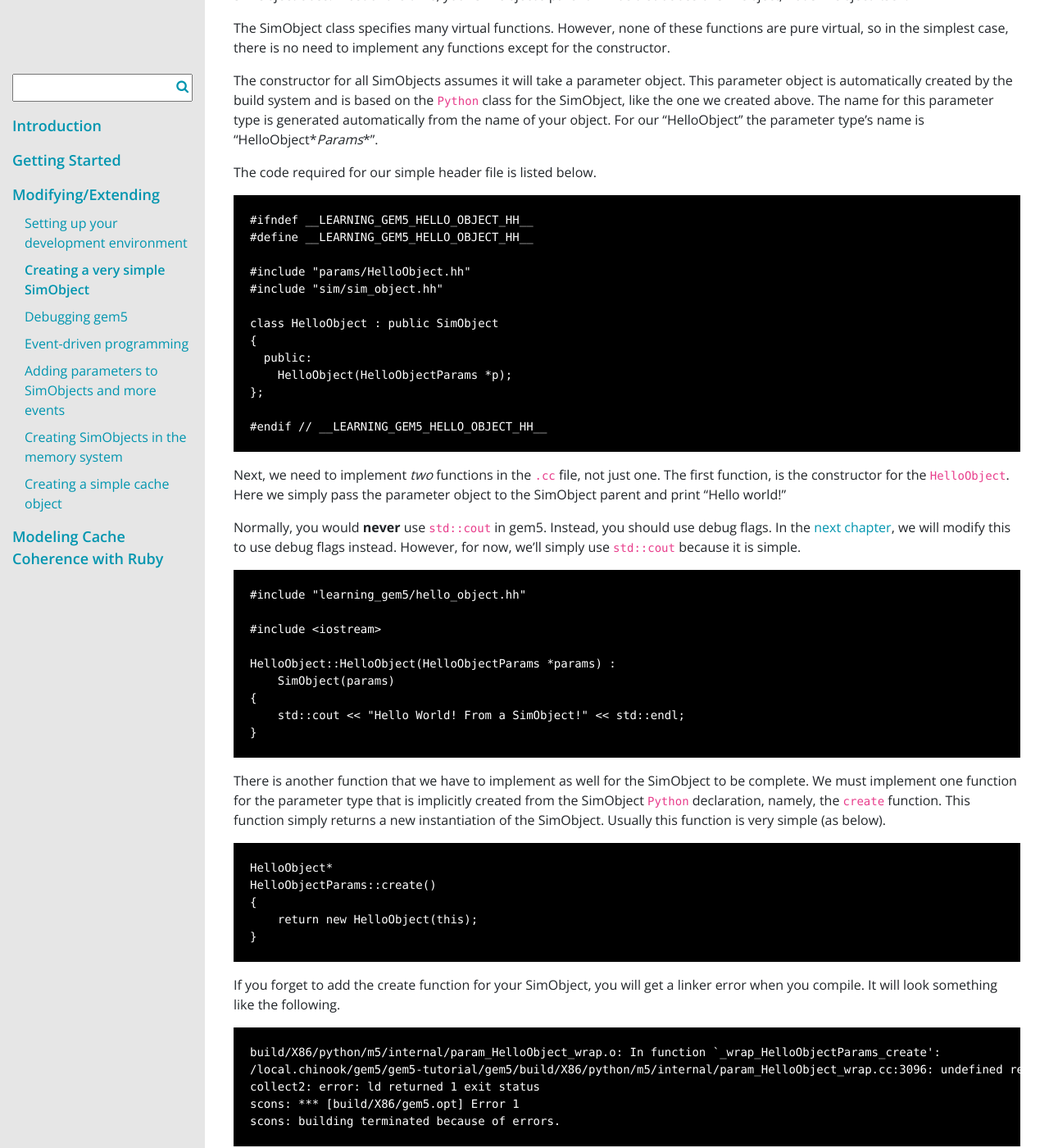
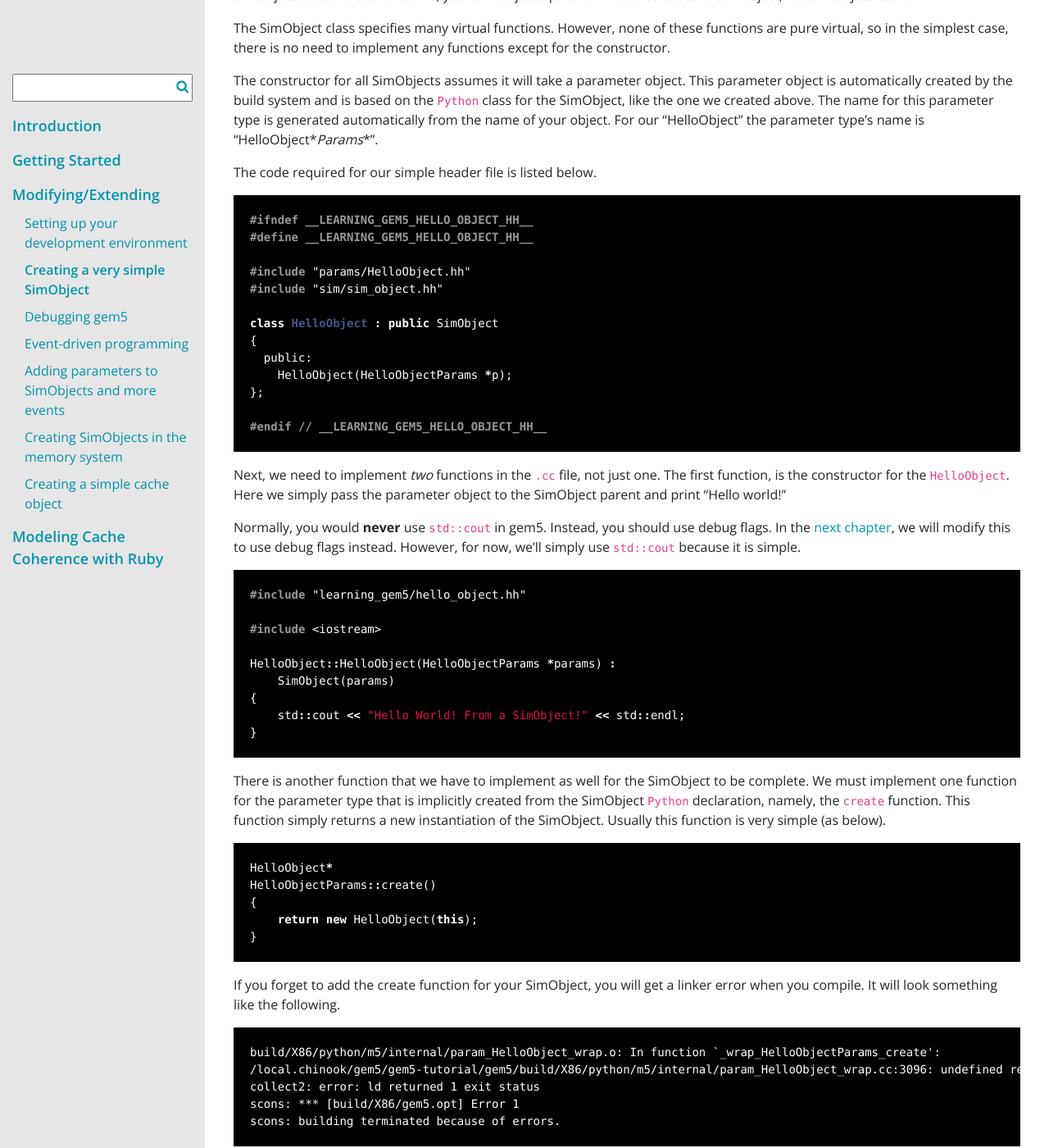
Before and after one commit to gem5/website, a Jekyll site: the page built from _pages/documentation/learning_gem5/part2/helloobject.md, in a window 1280 px wide and 1400 px high, scrolled down 1510 px. Shown: the whole window at 82% size. Built offline with Jekyll 4.4.1, drawn with Linux system fonts in a browser that asks for light colours; nearby versions of some CDN libraries; some web fonts are replaced; some of the changed text lies outside the part shown.

Commit message:
Added language identifiers to code-blocks in helloobject.md

````diff
--- a/_pages/documentation/learning_gem5/part2/helloobject.md
+++ b/_pages/documentation/learning_gem5/part2/helloobject.md
@@ -57,7 +57,7 @@ and the C++ header that will define the C++ class for the SimObject.
 
 We can create a file, HelloObject.py, in `src/learning_gem5`
 
-```
+```python
 from m5.params import *
 from m5.SimObject import SimObject
 
@@ -107,7 +107,7 @@ parameter type's name is "HelloObject\**Params*\*".
 
 The code required for our simple header file is listed below.
 
-```
+```cpp
 #ifndef __LEARNING_GEM5_HELLO_OBJECT_HH__
 #define __LEARNING_GEM5_HELLO_OBJECT_HH__
 
@@ -136,7 +136,7 @@ should use debug flags. In the [next chapter](debugging-chapter), we
 will modify this to use debug flags instead. However, for now, we'll
 simply use `std::cout` because it is simple.
 
-```
+```cpp
 #include "learning_gem5/hello_object.hh"
 
 #include <iostream>
@@ -155,7 +155,7 @@ declaration, namely, the `create` function. This function simply returns
 a new instantiation of the SimObject. Usually this function is very
 simple (as below).
 
-```
+```cpp
 HelloObject*
 HelloObjectParams::create()
 {
@@ -236,7 +236,7 @@ object. All gem5 instances require a `Root` object.
 Walking through creating a *very* simple configuration script, first,
 import m5 and all of the objects you have compiled.
 
-```
+```python
 import m5
 from m5.objects import *
 ```
@@ -244,7 +244,7 @@ from m5.objects import *
 Next, you have to instantiate the `Root` object, as required by all gem5
 instances.
 
-```
+```python
 root = Root(full_system = False)
 ```
 
@@ -255,14 +255,14 @@ an instantiation of your object, you need to make sure that it is a
 child of the root object. Only SimObjects that are children of the
 `Root` object are instantiated in `C++`.
 
-```
+```python
 root.hello = HelloObject()
 ```
 
 Finally, you need to call `instantiate` on the `m5` module and actually
 run the simulation!
 
-```
+```python
 m5.instantiate()
 
 print("Beginning simulation!")
````
